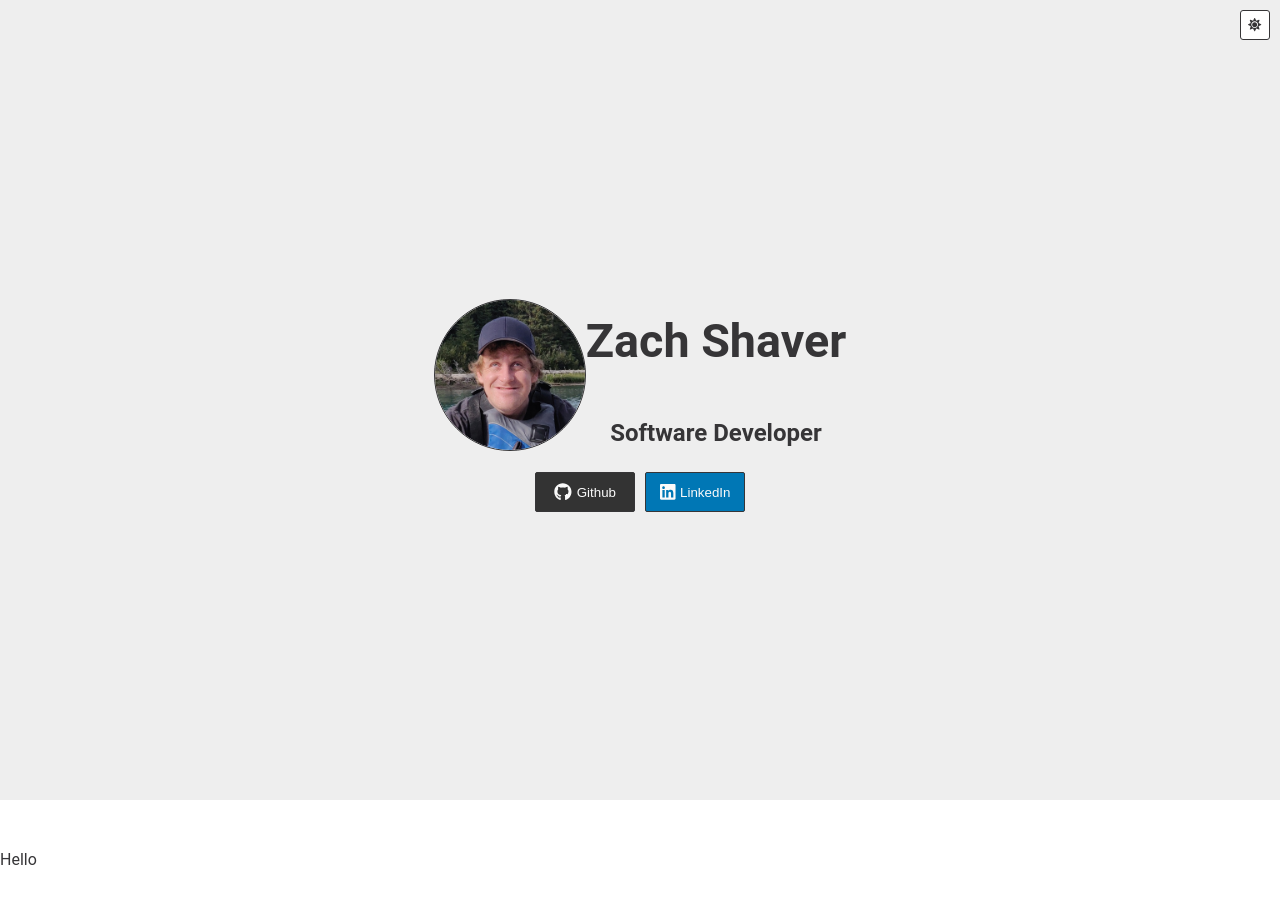
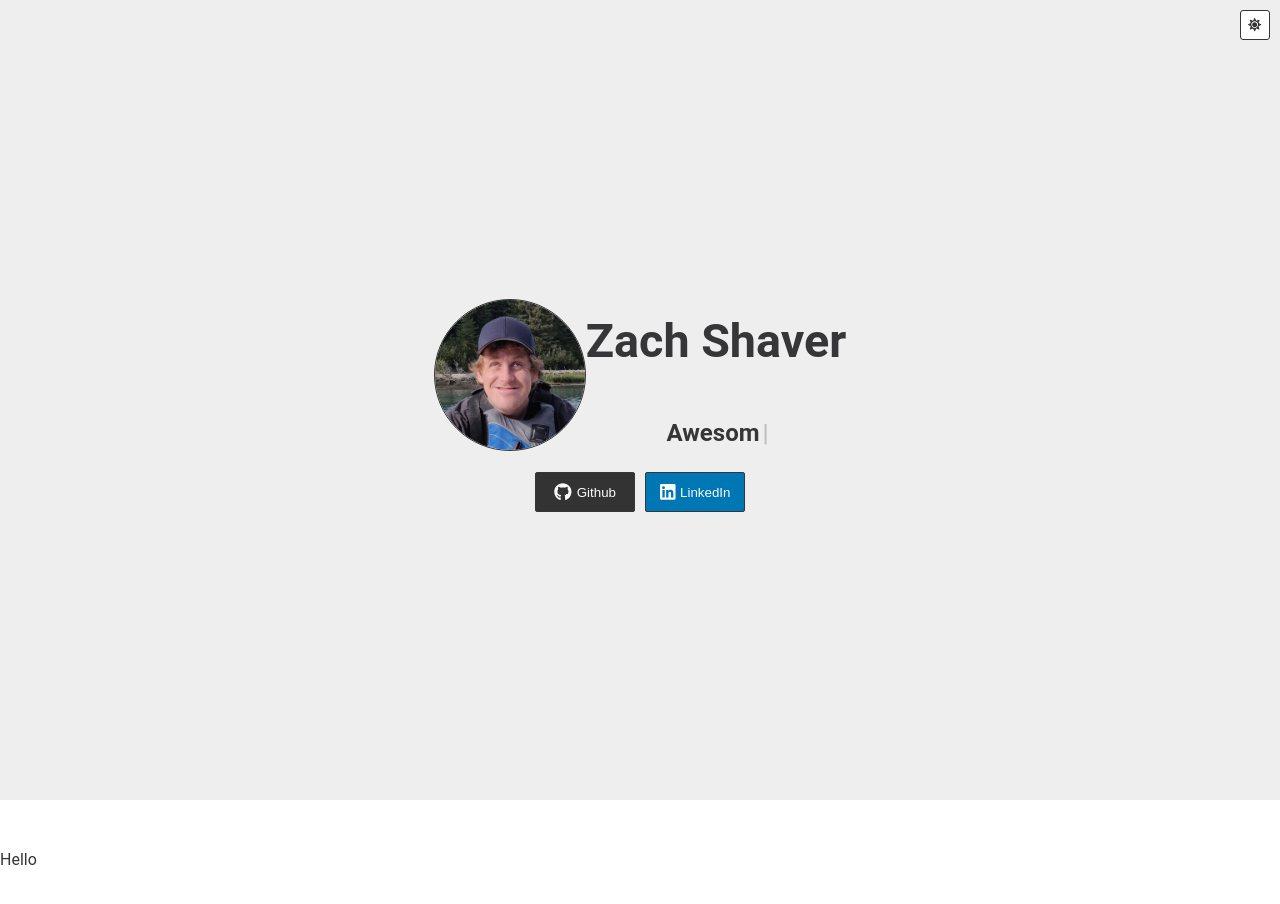
Before and after one commit to ShavaShav/web, a React (Create React App) app: page / in a window 1280 px wide. Shown: the top 904 px of the page. Built offline with nearby package versions, Linux system fonts and the light colour scheme.

Commit message:
Add typewriter effect

```diff
--- a/package.json
+++ b/package.json
@@ -18,6 +18,7 @@
     "react": "^17.0.2",
     "react-dom": "^17.0.2",
     "react-scripts": "4.0.3",
+    "react-simple-typewriter": "^3.0.1",
     "styled-components": "^5.3.1",
     "typescript": "^4.4.3",
     "web-vitals": "^1.1.2"
--- a/src/components/Profile.tsx
+++ b/src/components/Profile.tsx
@@ -1,6 +1,7 @@
 import { Dispatch, SetStateAction, useEffect, useState } from "react";
 import styled from "styled-components";
 import { faGithub, faLinkedin } from '@fortawesome/free-brands-svg-icons'
+import { Typewriter } from 'react-simple-typewriter'
 
 import Button from "./Button";
 import Header from "./Header";
@@ -92,7 +93,9 @@ const Profile = (props: ProfileProps) => {
             <Headshot round size={150}/>
             <Title>
               <h1>Zach Shaver</h1>
-              <h2>Software Developer</h2>
+              <h2>
+                <Typewriter cursor cursorStyle="|" words={['Software Developer','Awesome Boyfriend','Bad-Ass Bitch']} loop={0}/>
+              </h2>
             </Title>
           </ProfileSection>
           <Row>
```
Also changed, not shown: 1 other file (tests, documents, lock files or other folders).
